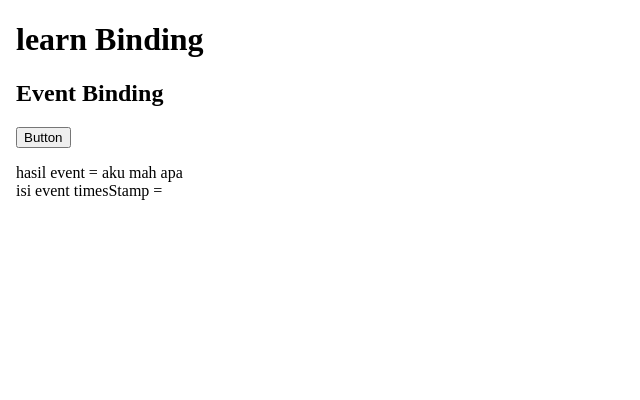
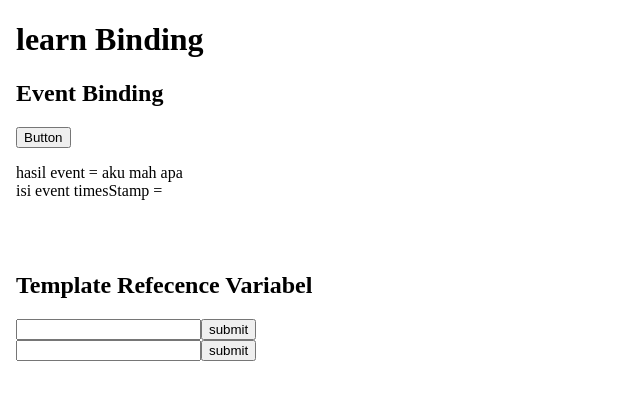
Before and after one commit to dstiawan99/learnAngular, an Angular app: page / in a window 1280 px wide. Shown: the top 400 px of the page, without its empty margins (0-640 px from the left). Built offline with nearby package versions, Linux system fonts and the light colour scheme.

Commit message:
add template reference vaiable

```diff
--- a/src/app/learn/learn.component.html
+++ b/src/app/learn/learn.component.html
@@ -37,3 +37,12 @@
 <h2>Event Binding</h2>
 <button (click)="onClick($event)">Button</button>
 <p>hasil event = {{nama}} <br> isi event timesStamp = {{events}}</p>
+<br><br>
+<h2>Template Refecence Variabel</h2>
+<!-- menampilkan objeck hmtl -->
+<input type="text" #inputan/>
+<button (click)="onSubmit(inputan)">submit</button>{{events}}
+<br>
+<!-- menampilkan objeck jasil inputan -->
+<input type="text" #input/>
+<button (click)="onSubmit(input.value)">submit</button>{{events}}
--- a/src/app/learn/learn.component.ts
+++ b/src/app/learn/learn.component.ts
@@ -52,4 +52,9 @@ export class LearnComponent implements OnInit {
     this.nama;
     this.events = event.timeStamp;
   }
+
+  onSubmit(value){
+    console.log(value);
+    this.events = value;
+  }
 }
```
